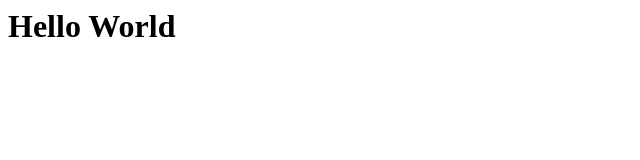
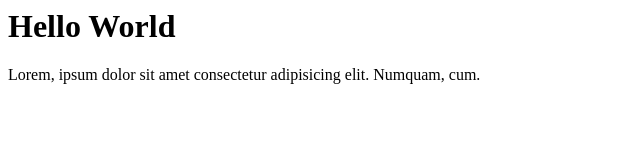
Before and after one commit to WebStarLink/Lesson-GIT, a plain HTML site: page index.html in a window 1280 px wide. Shown: the whole page, without its empty margins (0-640 px from the left). Drawn offline with Linux system fonts and the light colour scheme.

Commit message:
Changed index and style

```diff
--- a/index.html
+++ b/index.html
@@ -1 +1,2 @@
 <h1>Hello World</h1>
+<p>Lorem, ipsum dolor sit amet consectetur adipisicing elit. Numquam, cum.</p>
--- a/style.css
+++ b/style.css
@@ -0,0 +1,3 @@
+body {
+  margin: 0;
+}
```
